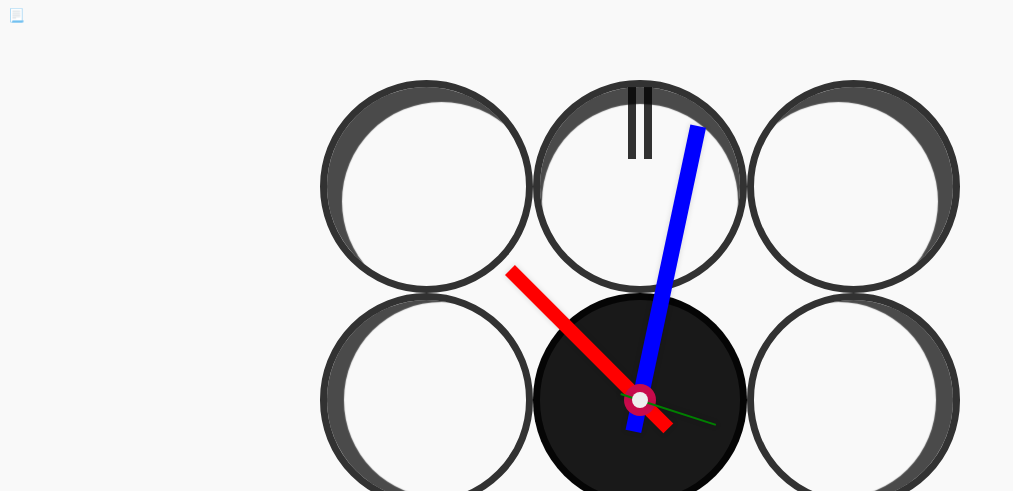
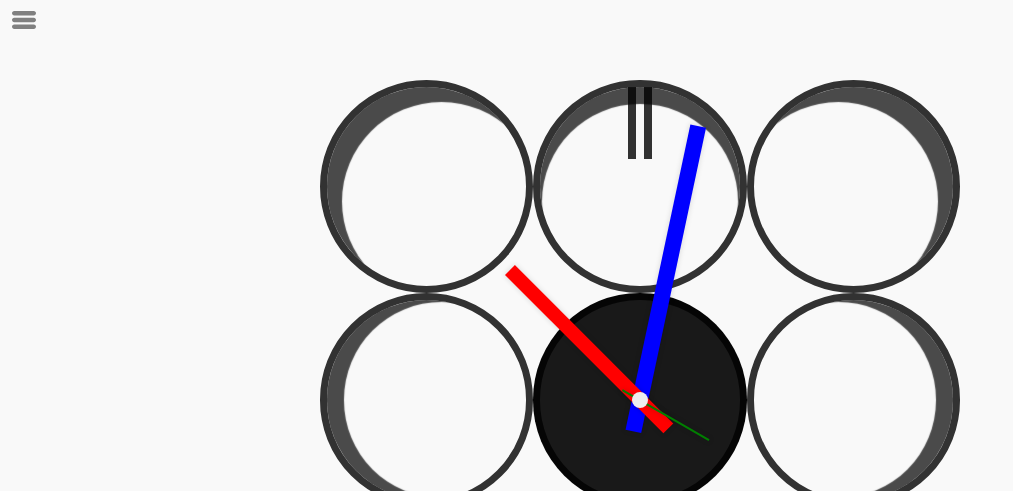
Before and after one commit to koshonson/kayaclock, a React app: page / in a window 1280 px wide. Shown: the top 491 px of the page, without its empty margins (0-1013 px from the left). Built offline with nearby package versions, Linux system fonts and the light colour scheme.

Commit message:
menu button

```diff
--- a/src/components/App.js
+++ b/src/components/App.js
@@ -1,7 +1,9 @@
 import '../styles/main.css';
 import React, { useState } from 'react';
-import { defaultStyles, canvasBg } from '../styles/clockStyleFunctions';
+import { defaultStyles, getCanvasBg } from '../styles/clockStyleFunctions';
 import { styleContext } from '../context/styleContext';
+
+import MenuIcon from '../styles/icons/menu';
 
 import Menu from './Menu';
 import ClockBoard from './ClockBoard';
@@ -21,8 +23,12 @@ const App = () => {
 
 	return (
 		<styleContext.Provider value={{ style: clockStyle, setStyle: updateStyle }}>
-			<div className="container centered" style={canvasBg(clockStyle)}>
-				<Button content="📃" onClick={openMenu} className="menu-btn" />
+			<div className="container centered" style={getCanvasBg(clockStyle)}>
+				<Button
+					content={<MenuIcon />}
+					onClick={openMenu}
+					className="menu-btn"
+				/>
 				<Menu menuVisible={menuVisible} />
 				<ClockBoard menuVisible={menuVisible} />
 			</div>
--- a/src/components/ClockHand.js
+++ b/src/components/ClockHand.js
@@ -1,10 +1,10 @@
 import React, { useContext, Fragment } from 'react';
 import { styleContext } from '../context/styleContext';
-import { clockHand } from '../styles/clockStyleFunctions';
+import { getClockHandStyle } from '../styles/clockStyleFunctions';
 
 const ClockHand = ({ rotation, type }) => {
 	const { style } = useContext(styleContext);
-	const { leaf, tail } = clockHand({ style, type, rotation });
+	const { leaf, tail } = getClockHandStyle({ style, type, rotation });
 
 	return (
 		<Fragment>
--- a/src/components/Menu.js
+++ b/src/components/Menu.js
@@ -1,9 +1,10 @@
 import '../styles/menu.css';
 import React, { useContext } from 'react';
 import { styleContext } from '../context/styleContext';
+import { setClockHandStyle } from '../styles/clockStyleFunctions';
 
 const Menu = ({ menuVisible }) => {
-	const { setStyle } = useContext(styleContext);
+	const { style: currentStyles, setStyle } = useContext(styleContext);
 
 	return (
 		<div className={`menu ${menuVisible ? 'menu-open' : ''}`}>
@@ -19,6 +20,43 @@ const Menu = ({ menuVisible }) => {
 				type="color"
 				onChange={e => setStyle({ bgColor: e.target.value })}
 			></input>
+			<input
+				type="color"
+				onChange={e =>
+					setStyle(
+						setClockHandStyle(
+							{
+								type: 'hrHand',
+								scope: 'full',
+								styles: {
+									color: e.target.value
+								}
+							},
+							currentStyles
+						)
+					)
+				}
+			/>
+			<input
+				type="range"
+				min="5"
+				max="45"
+				step="1"
+				onChange={e =>
+					setStyle(
+						setClockHandStyle(
+							{
+								type: 'mnHand',
+								scope: 'leaf',
+								styles: {
+									height: e.target.value
+								}
+							},
+							currentStyles
+						)
+					)
+				}
+			/>
 		</div>
 	);
 };
--- a/src/styles/clockStyleFunctions/canvas.js
+++ b/src/styles/clockStyleFunctions/canvas.js
@@ -1,4 +1,4 @@
-export const canvasBg = style => {
+export const getCanvasBg = style => {
 	const { bgColor } = style;
 	return { backgroundColor: bgColor };
 };
--- a/src/styles/clockStyleFunctions/clockHand.js
+++ b/src/styles/clockStyleFunctions/clockHand.js
@@ -1,4 +1,6 @@
-export const clockHand = ({ style, type, rotation }) => {
+import { defaultStyles } from './defaultStyles';
+
+export const getClockHandStyle = ({ style, type, rotation }) => {
 	const options = style[type];
 	const { leaf, tail } = options;
 	const { color: L_color, width: L_w, height: L_h, zIndex: L_zIndex } = leaf;
@@ -30,3 +32,28 @@ export const clockHand = ({ style, type, rotation }) => {
 		}
 	};
 };
+
+export const setClockHandStyle = (
+	{ type, scope, styles },
+	currentStyles = defaultStyles
+) => {
+	const newStyles = {};
+	newStyles[type] = {};
+	switch (scope) {
+		case 'leaf':
+			newStyles[type].leaf = { ...currentStyles[type].leaf, ...styles };
+			newStyles[type].tail = currentStyles[type].tail;
+			break;
+		case 'tail':
+			newStyles[type].leaf = currentStyles[type].leaf;
+			newStyles[type].tail = { ...currentStyles[type].tail, ...styles };
+			break;
+		case 'full':
+			newStyles[type].leaf = { ...currentStyles[type].leaf, ...styles };
+			newStyles[type].tail = { ...currentStyles[type].tail, ...styles };
+			break;
+		default:
+			break;
+	}
+	return newStyles;
+};
--- a/src/styles/clockStyleFunctions/index.js
+++ b/src/styles/clockStyleFunctions/index.js
@@ -1,3 +1,3 @@
 export { defaultStyles } from './defaultStyles';
-export { canvasBg } from './canvas';
-export { clockHand } from './clockHand';
+export { getCanvasBg } from './canvas';
+export { getClockHandStyle, setClockHandStyle } from './clockHand';
--- /dev/null
+++ b/src/styles/icons/menu.js
@@ -0,0 +1,19 @@
+import React from 'react';
+
+const MenuIcon = ({ className }) => {
+	return (
+		<svg
+			style={{ width: '3vmin', fill: 'grey' }}
+			height="3vmin"
+			viewBox="0 0 512 512"
+			width="3vmin"
+			xmlns="http://www.w3.org/2000/svg"
+		>
+			<path d="m464.883 64.267h-417.766c-25.98 0-47.117 21.136-47.117 47.149 0 25.98 21.137 47.117 47.117 47.117h417.766c25.98 0 47.117-21.137 47.117-47.117 0-26.013-21.137-47.149-47.117-47.149z" />
+			<path d="m464.883 208.867h-417.766c-25.98 0-47.117 21.136-47.117 47.149 0 25.98 21.137 47.117 47.117 47.117h417.766c25.98 0 47.117-21.137 47.117-47.117 0-26.013-21.137-47.149-47.117-47.149z" />
+			<path d="m464.883 353.467h-417.766c-25.98 0-47.117 21.137-47.117 47.149 0 25.98 21.137 47.117 47.117 47.117h417.766c25.98 0 47.117-21.137 47.117-47.117 0-26.012-21.137-47.149-47.117-47.149z" />
+		</svg>
+	);
+};
+
+export default MenuIcon;
--- a/src/styles/main.css
+++ b/src/styles/main.css
@@ -16,9 +16,6 @@
 	--cellShadowThicknessNegative: calc(var(--cellShadowThickness) * -1);
 	--cellShadowColor: rgba(0, 0, 0, 0.7);
 	--centerCellColor: rgba(0, 0, 0, 0.9);
-	--hrHandColor: rgb(200, 10, 75);
-	--mnHandColor: rgb(180, 10, 75);
-	--scHandColor: rgb(200, 150, 75);
 }
 
 .container {
--- a/src/styles/menu.css
+++ b/src/styles/menu.css
@@ -17,7 +17,7 @@
 .menu-btn {
 	position: absolute;
 	top: 1vmin;
-	left: 1vmin;
+	left: 1.5vmin;
 	cursor: pointer;
 	background-color: transparent;
 	border: none;
```
